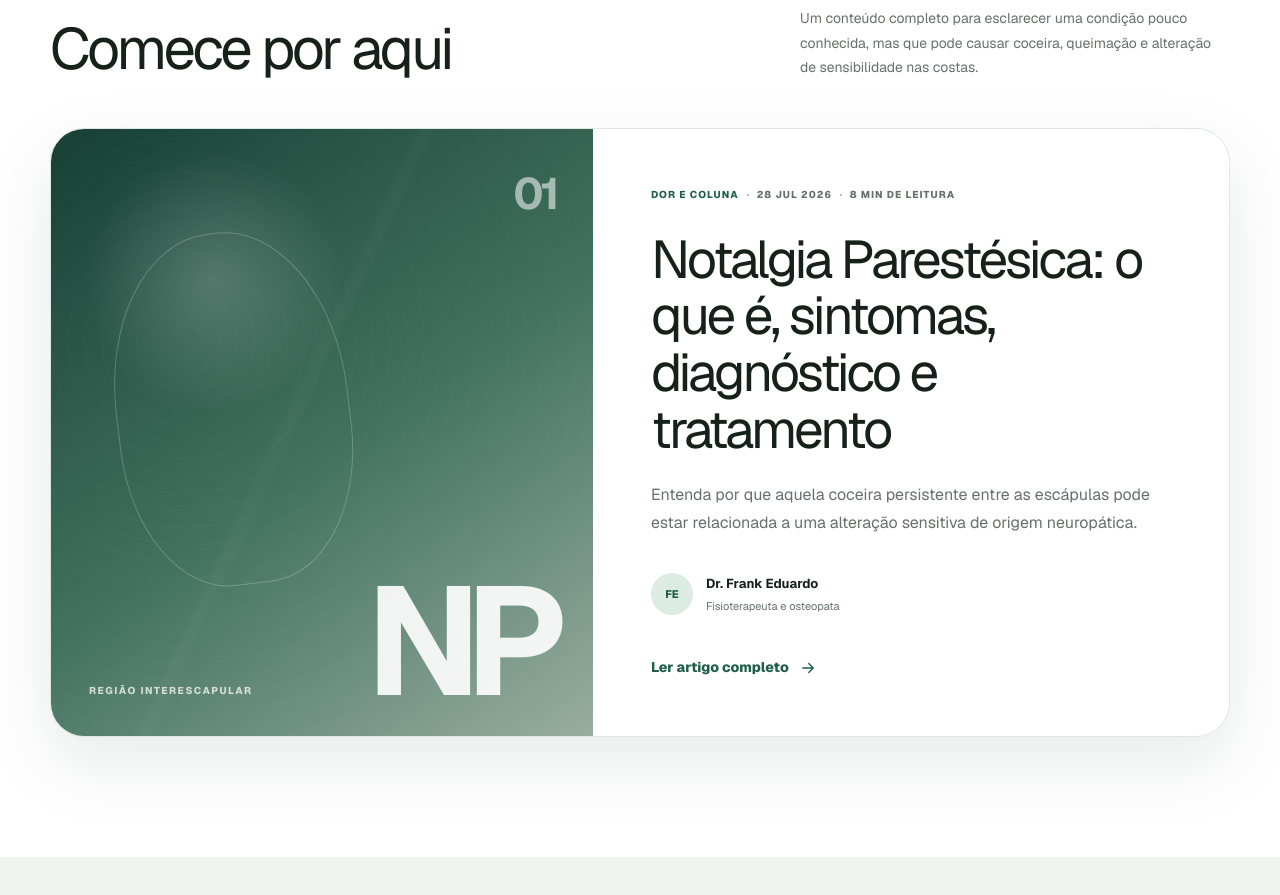
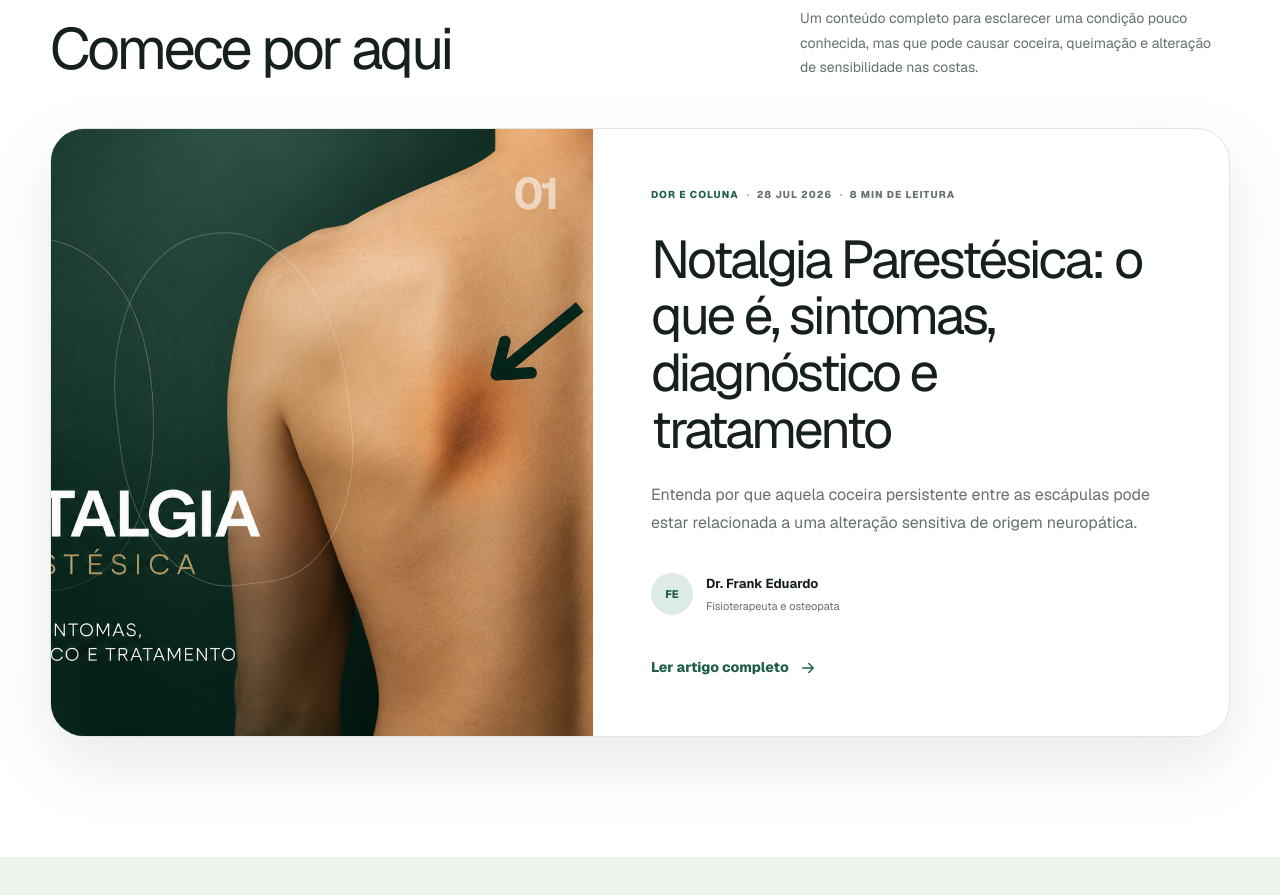
Before and after one commit to sampaiofrank2016-stack/drfrankeduardo, a Next.js app: page /artigos in a window 1280 px wide. Shown: the part 960-1855 px from the top of the page. Built offline with nearby package versions, Linux system fonts and the light colour scheme.

Commit message:
Adiciona estrutura do blog e capa visual do artigo em destaque

```diff
--- a/src/app/artigos/page.tsx
+++ b/src/app/artigos/page.tsx
@@ -1,4 +1,5 @@
 import type { Metadata } from "next";
+import Image from "next/image";
 import Link from "next/link";
 
 import styles from "./artigos.module.css";
@@ -101,6 +102,9 @@ const articles = [
     date: "28 jul 2026",
     featured: true,
     index: "01",
+    image: "/images/artigos/notalgia-parestesica.png",
+    imageAlt:
+      "Notalgia parestésica com destaque para a região entre a coluna e a escápula",
   },
 ];
 
@@ -292,9 +296,18 @@ export default function ArticlesPage() {
                 className={styles.featuredVisual}
                 aria-label={`Ler: ${featuredArticle.title}`}
               >
-                <div className={styles.visualTexture} />
-                <span className={styles.visualLabel}>Região interescapular</span>
-                <strong>NP</strong>
+                <Image
+                  src={featuredArticle.image}
+                  alt={featuredArticle.imageAlt}
+                  fill
+                  priority
+                  sizes="(max-width: 760px) 100vw, 45vw"
+                  style={{
+                    objectFit: "cover",
+                    objectPosition: "center",
+                  }}
+                />
+
                 <small>{featuredArticle.index}</small>
               </Link>
 
```
Also changed, not shown: public/images/artigos/notalgia-parestesica.png (added).
